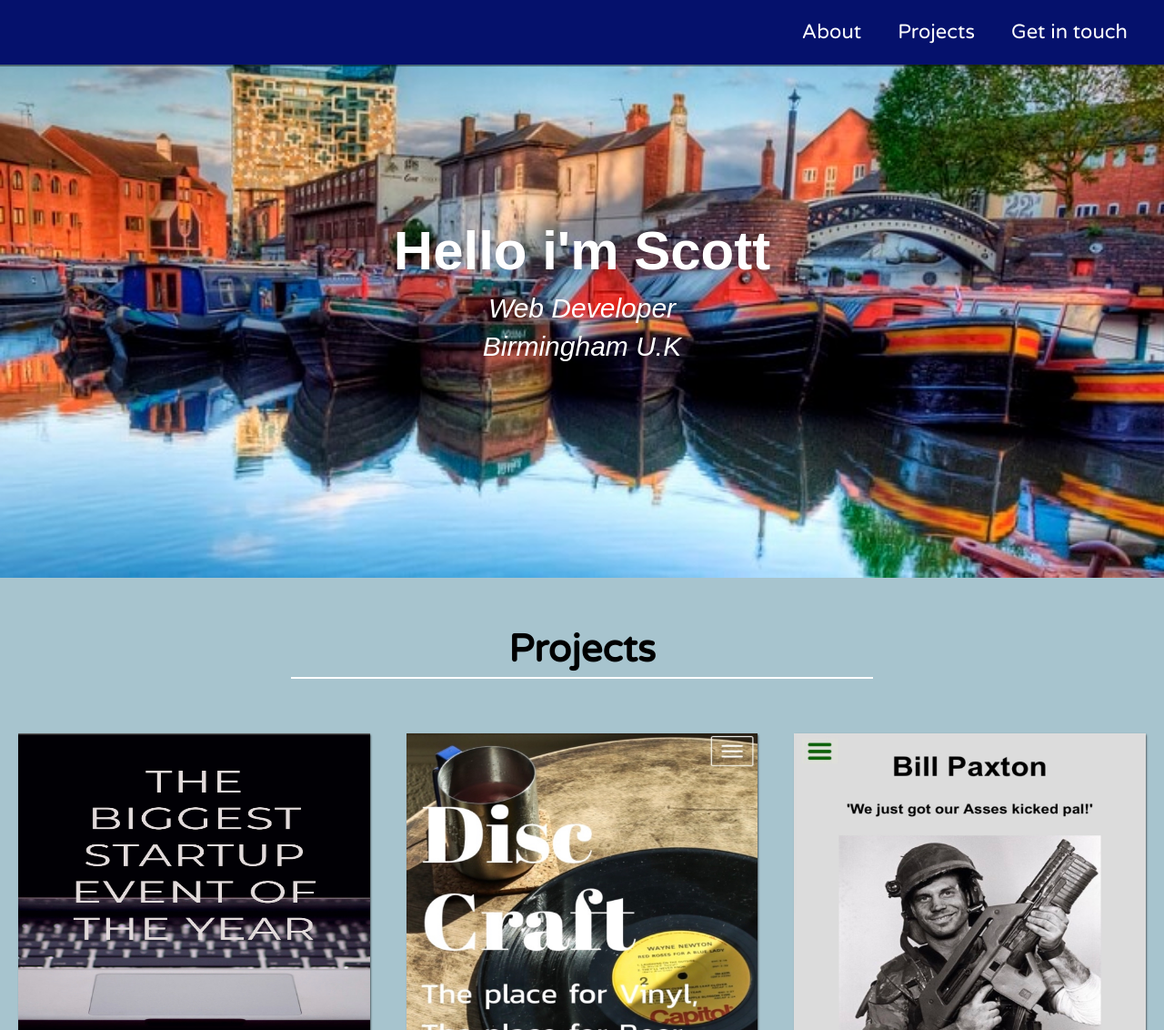
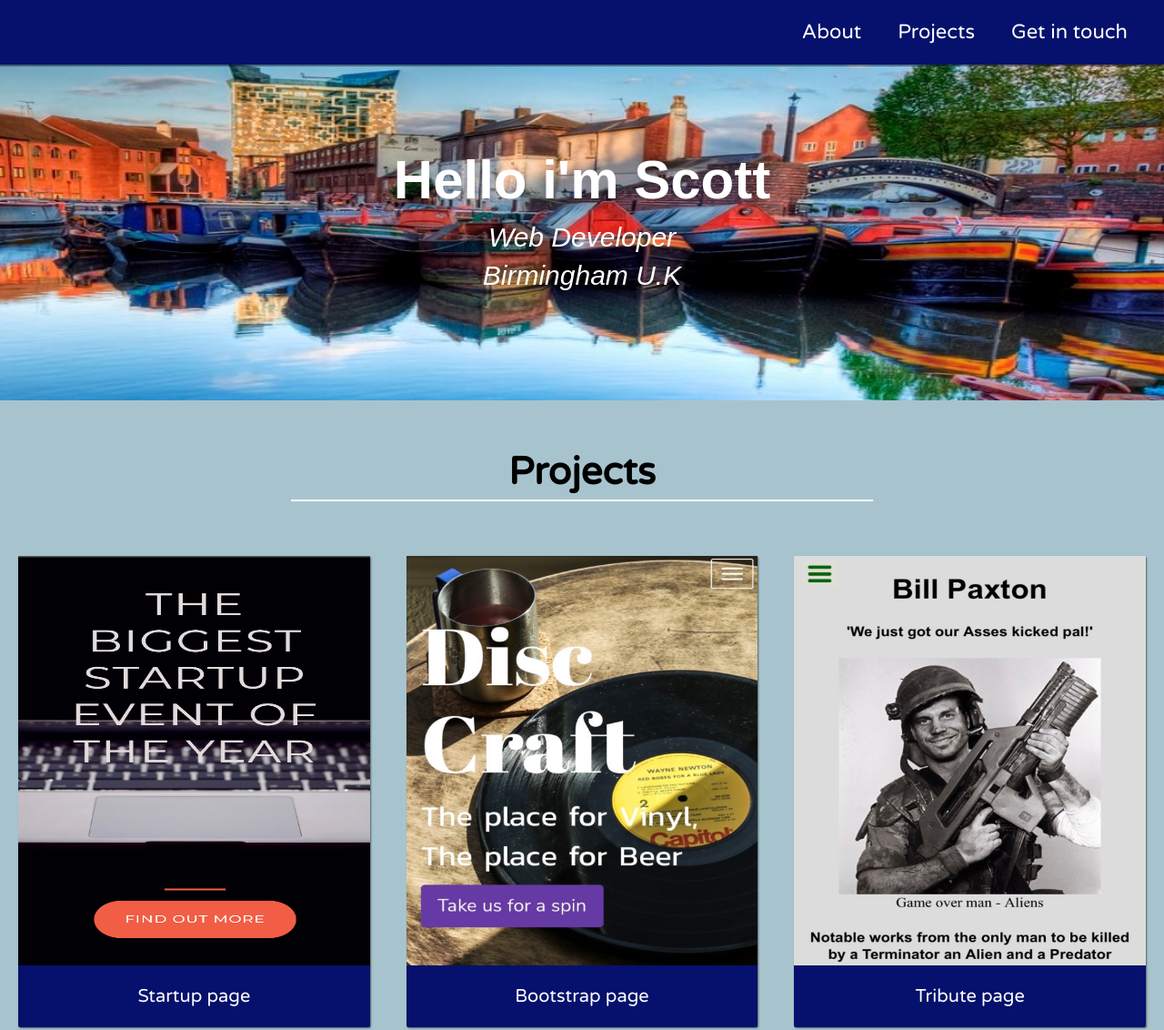
Before and after one commit to WebDevBrum/portfolio1, a plain HTML site: page index.html in a window 1280 px wide. Shown: the top 1132 px of the page at 91% size. Drawn offline with Linux system fonts and the light colour scheme; a web font is replaced by a local one.

Commit message:
Update style.css

```diff
--- a/style.css
+++ b/style.css
@@ -139,14 +139,13 @@ a {
   justify-content: center;
   align-items: center;
   width: 100%;
-  /*height: 50vh;*/
-  height: 635px;
+  height: 50vh;
   background-color: #000;
   background-image: url(birmingham.jpg);
   background-repeat: no-repeat;
-  background-size: 100% 635px; /*50vh*/;
+  background-size: 100% 50vh;
   color: white;
-  /*margin-top: 40px;*/
+  margin-top: 40px;*/
 }
 
 .welcome-section > p {
@@ -160,7 +159,7 @@ a {
   text-align: center;
   padding: 5rem 2rem;
   background: #A7C4CE;
-  margin-bottom: 3rem; /*setbacktominus3*/
+  margin-bottom: -3rem; /*setbacktominus3*/
 }
 
 .projects-section-header {
```
